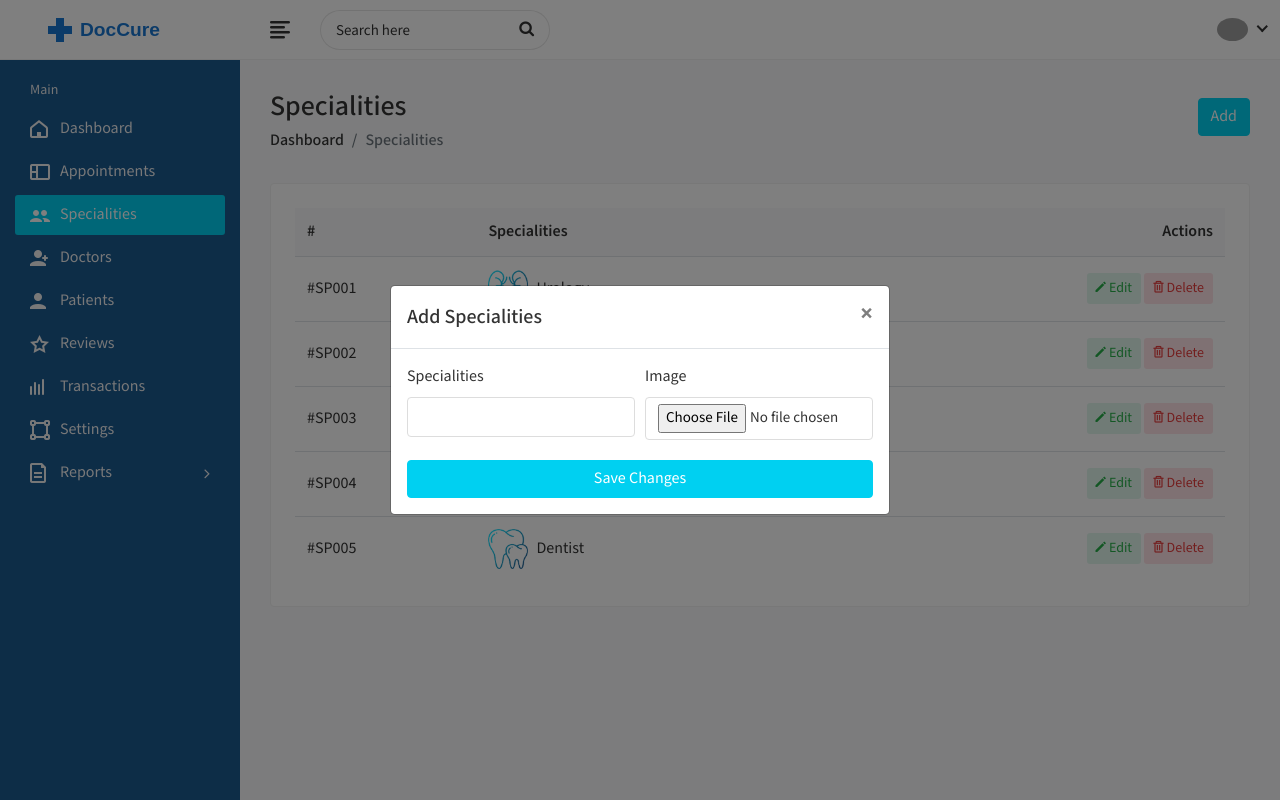
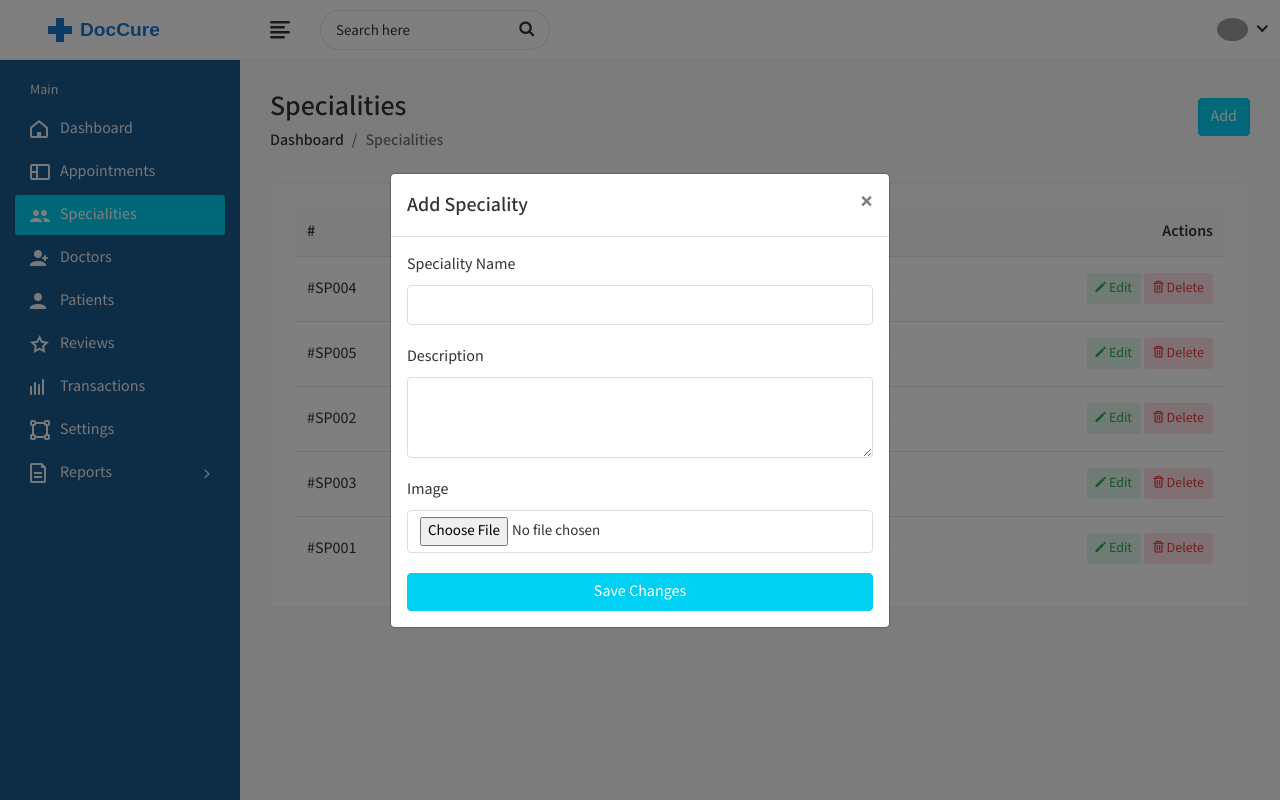
Before and after one commit to manjurulhoque/doccure, a Django app: page /admin/specialities/ in a window 1280 px wide, after a click on "Add". Run offline with Django 3.2, Linux system fonts and the light colour scheme; a user stored in the database is signed in; data comes from the database, SQL or seed files in the repository; both versions use the stored data as it was after the commit; some libraries are stand-ins or nearby versions; grey boxes are pictures that could not be loaded.

Commit message:
feat: add pagination template and update includes across admin views and CRUD for speciality

```diff
--- a/accounts/views/admin_views.py
+++ b/accounts/views/admin_views.py
@@ -3,10 +3,13 @@ from django.db.models import Count, Sum
 from accounts.decorators import AdminRequiredMixin
 from django.views.generic import ListView
 from datetime import date
+from django.contrib import messages
+from django.urls import reverse_lazy
+from django.views.generic.edit import CreateView, UpdateView, DeleteView
+from core.models import Speciality
 
 from accounts.models import User
 from bookings.models import Booking
-from core.models import Speciality
 
 
 class AdminDashboardView(AdminRequiredMixin, TemplateView):
@@ -142,4 +145,35 @@ class AdminSpecialitiesView(AdminRequiredMixin, ListView):
     paginate_by = 10
 
     def get_queryset(self):
-        return Speciality.objects.all()
+        return Speciality.objects.all().order_by('name')
+
+
+class SpecialityCreateView(AdminRequiredMixin, CreateView):
+    model = Speciality
+    fields = ['name', 'description', 'image']
+    template_name = "dashboard/specialities.html"
+    success_url = reverse_lazy('admin-specialities')
+
+    def form_valid(self, form):
+        messages.success(self.request, 'Speciality created successfully.')
+        return super().form_valid(form)
+
+
+class SpecialityUpdateView(AdminRequiredMixin, UpdateView):
+    model = Speciality
+    fields = ['name', 'description', 'image', 'is_active']
+    template_name = "dashboard/specialities.html"
+    success_url = reverse_lazy('admin-specialities')
+
+    def form_valid(self, form):
+        messages.success(self.request, 'Speciality updated successfully.')
+        return super().form_valid(form)
+
+
+class SpecialityDeleteView(AdminRequiredMixin, DeleteView):
+    model = Speciality
+    success_url = reverse_lazy('admin-specialities')
+
+    def delete(self, request, *args, **kwargs):
+        messages.success(request, 'Speciality deleted successfully.')
+        return super().delete(request, *args, **kwargs)
--- a/doccure/urls.py
+++ b/doccure/urls.py
@@ -10,6 +10,9 @@ from accounts.views.admin_views import (
     AdminDoctorsView,
     AdminAppointmentsView,
     AdminSpecialitiesView,
+    SpecialityCreateView,
+    SpecialityUpdateView,
+    SpecialityDeleteView,
 )
 
 admin.site.site_header = "Doccure Admin"
@@ -37,4 +40,8 @@ urlpatterns = [
             ],
         ),
     ),
+    path('admin/specialities/', AdminSpecialitiesView.as_view(), name='admin-specialities'),
+    path('admin/specialities/create/', SpecialityCreateView.as_view(), name='admin-speciality-create'),
+    path('admin/specialities/<int:pk>/update/', SpecialityUpdateView.as_view(), name='admin-speciality-update'),
+    path('admin/specialities/<int:pk>/delete/', SpecialityDeleteView.as_view(), name='admin-speciality-delete'),
 ] + static(settings.MEDIA_URL, document_root=settings.MEDIA_ROOT)
--- a/templates/dashboard/specialities.html
+++ b/templates/dashboard/specialities.html
@@ -5,30 +5,36 @@
 {% block content %}
 <!-- Add Modal -->
 <div class="modal fade" id="Add_Specialities_details" aria-hidden="true" role="dialog">
-    <div class="modal-dialog modal-dialog-centered" role="document" >
+    <div class="modal-dialog modal-dialog-centered" role="document">
         <div class="modal-content">
             <div class="modal-header">
-                <h5 class="modal-title">Add Specialities</h5>
+                <h5 class="modal-title">Add Speciality</h5>
                 <button type="button" class="close" data-dismiss="modal" aria-label="Close">
                     <span aria-hidden="true">&times;</span>
                 </button>
             </div>
             <div class="modal-body">
-                <form>
+                <form method="post" action="{% url 'admin-speciality-create' %}" enctype="multipart/form-data">
+                    {% csrf_token %}
                     <div class="row form-row">
-                        <div class="col-12 col-sm-6">
+                        <div class="col-12">
                             <div class="form-group">
-                                <label>Specialities</label>
-                                <input type="text" class="form-control">
+                                <label>Speciality Name</label>
+                                <input type="text" name="name" class="form-control" required>
                             </div>
                         </div>
-                        <div class="col-12 col-sm-6">
+                        <div class="col-12">
+                            <div class="form-group">
+                                <label>Description</label>
+                                <textarea name="description" class="form-control" rows="3"></textarea>
+                            </div>
+                        </div>
+                        <div class="col-12">
                             <div class="form-group">
                                 <label>Image</label>
-                                <input type="file"  class="form-control">
+                                <input type="file" name="image" class="form-control">
                             </div>
                         </div>
-
                     </div>
                     <button type="submit" class="btn btn-primary btn-block">Save Changes</button>
                 </form>
@@ -38,13 +44,83 @@
 </div>
 <!-- /ADD Modal -->
 
+<!-- Edit Modal -->
+<div class="modal fade" id="edit_specialities_details" aria-hidden="true" role="dialog">
+    <div class="modal-dialog modal-dialog-centered" role="document">
+        <div class="modal-content">
+            <div class="modal-header">
+                <h5 class="modal-title">Edit Speciality</h5>
+                <button type="button" class="close" data-dismiss="modal" aria-label="Close">
+                    <span aria-hidden="true">&times;</span>
+                </button>
+            </div>
+            <div class="modal-body">
+                <form id="edit-form" method="post" enctype="multipart/form-data">
+                    {% csrf_token %}
+                    <div class="row form-row">
+                        <div class="col-12">
+                            <div class="form-group">
+                                <label>Speciality Name</label>
+                                <input type="text" name="name" class="form-control edit-name" required>
+                            </div>
+                        </div>
+                        <div class="col-12">
+                            <div class="form-group">
+                                <label>Description</label>
+                                <textarea name="description" class="form-control edit-description" rows="3"></textarea>
+                            </div>
+                        </div>
+                        <div class="col-12">
+                            <div class="form-group">
+                                <label>Image</label>
+                                <input type="file" name="image" class="form-control">
+                                <small class="form-text text-muted">Leave empty to keep current image</small>
+                            </div>
+                        </div>
+                        <div class="col-12">
+                            <div class="form-group">
+                                <label class="custom-control custom-checkbox">
+                                    <input type="checkbox" name="is_active" class="custom-control-input edit-active">
+                                    <span class="custom-control-label">Active</span>
+                                </label>
+                            </div>
+                        </div>
+                    </div>
+                    <button type="submit" class="btn btn-primary btn-block">Save Changes</button>
+                </form>
+            </div>
+        </div>
+    </div>
+</div>
+<!-- /Edit Modal -->
+
+<!-- Delete Modal -->
+<div class="modal fade" id="delete_modal" aria-hidden="true" role="dialog">
+    <div class="modal-dialog modal-dialog-centered" role="document">
+        <div class="modal-content">
+            <div class="modal-body">
+                <div class="form-content p-2">
+                    <h4 class="modal-title">Delete</h4>
+                    <p class="mb-4">Are you sure you want to delete this speciality?</p>
+                    <form id="delete-form" method="post">
+                        {% csrf_token %}
+                        <button type="submit" class="btn btn-danger">Delete</button>
+                        <button type="button" class="btn btn-secondary" data-dismiss="modal">Cancel</button>
+                    </form>
+                </div>
+            </div>
+        </div>
+    </div>
+</div>
+<!-- /Delete Modal -->
+
 <!-- Page Header -->
 <div class="page-header">
     <div class="row">
         <div class="col-sm-7 col-auto">
             <h3 class="page-title">Specialities</h3>
             <ul class="breadcrumb">
-                <li class="breadcrumb-item"><a href="index.html">Dashboard</a></li>
+                <li class="breadcrumb-item"><a href="{% url 'admin-dashboard' %}">Dashboard</a></li>
                 <li class="breadcrumb-item active">Specialities</li>
             </ul>
         </div>
@@ -53,6 +129,7 @@
         </div>
     </div>
 </div>
+
 <div class="row">
     <div class="col-sm-12">
         <div class="card">
@@ -62,131 +139,89 @@
                         <thead>
                             <tr>
                                 <th>#</th>
-                                <th>Specialities</th>
+                                <th>Speciality</th>
+                                <th>Doctors</th>
+                                <th>Status</th>
                                 <th class="text-right">Actions</th>
                             </tr>
                         </thead>
                         <tbody>
+                            {% for speciality in specialities %}
                             <tr>
-                                <td>#SP001</td>
-
+                                <td>#SP{{ speciality.id|stringformat:"03d" }}</td>
                                 <td>
                                     <h2 class="table-avatar">
-                                        <a href="profile.html" class="avatar avatar-sm mr-2">
-                                            <img class="avatar-img" src="assets/img/specialities/specialities-01.png" alt="Speciality">
+                                        <a href="{{ speciality.get_absolute_url }}" class="avatar avatar-sm mr-2">
+                                            <img class="avatar-img" src="{{ speciality.image_url }}" alt="Speciality">
                                         </a>
-                                        <a href="profile.html">Urology</a>
+                                        <a href="{{ speciality.get_absolute_url }}">{{ speciality.name }}</a>
                                     </h2>
                                 </td>
-
+                                <td>
+                                    {% comment %} {{ speciality.doctor_count }} {% endcomment %}
+                                </td>
+                                <td>
+                                    <span class="badge badge-pill {% if speciality.is_active %}bg-success-light{% else %}bg-danger-light{% endif %}">
+                                        {{ speciality.is_active|yesno:"Active,Inactive" }}
+                                    </span>
+                                </td>
                                 <td class="text-right">
                                     <div class="actions">
-                                        <a class="btn btn-sm bg-success-light" data-toggle="modal" href="#edit_specialities_details">
+                                        <a class="btn btn-sm bg-success-light edit-speciality"
+                                           data-toggle="modal"
+                                           href="#edit_specialities_details"
+                                           data-id="{{ speciality.id }}"
+                                           data-name="{{ speciality.name }}"
+                                           data-description="{{ speciality.description }}"
+                                           data-active="{{ speciality.is_active|yesno:'true,false' }}">
                                             <i class="fe fe-pencil"></i> Edit
                                         </a>
-                                        <a  data-toggle="modal" href="#delete_modal" class="btn btn-sm bg-danger-light">
+                                        <a class="btn btn-sm bg-danger-light delete-speciality"
+                                           data-toggle="modal"
+                                           href="#delete_modal"
+                                           data-id="{{ speciality.id }}">
                                             <i class="fe fe-trash"></i> Delete
                                         </a>
                                     </div>
                                 </td>
                             </tr>
+                            {% empty %}
                             <tr>
-                                <td>#SP002</td>
-
-                                <td>
-                                    <h2 class="table-avatar">
-                                        <a href="profile.html" class="avatar avatar-sm mr-2">
-                                            <img class="avatar-img" src="assets/img/specialities/specialities-02.png" alt="Speciality">
-                                        </a>
-                                        <a href="profile.html">Neurology</a>
-                                    </h2>
-                                </td>
-
-                                <td class="text-right">
-                                    <div class="actions">
-                                        <a class="btn btn-sm bg-success-light" data-toggle="modal" href="#edit_specialities_details">
-                                            <i class="fe fe-pencil"></i> Edit
-                                        </a>
-                                        <a  data-toggle="modal" href="#delete_modal" class="btn btn-sm bg-danger-light">
-                                            <i class="fe fe-trash"></i> Delete
-                                        </a>
-                                    </div>
-                                </td>
+                                <td colspan="5" class="text-center">No specialities found</td>
                             </tr>
-                            <tr>
-                                <td>#SP003</td>
-
-                                <td>
-                                    <h2 class="table-avatar">
-                                        <a href="profile.html" class="avatar avatar-sm mr-2">
-                                            <img class="avatar-img" src="assets/img/specialities/specialities-03.png" alt="Speciality">
-                                        </a>
-                                        <a href="profile.html">Orthopedic</a>
-                                    </h2>
-                                </td>
-
-                                <td class="text-right">
-                                    <div class="actions">
-                                        <a class="btn btn-sm bg-success-light" data-toggle="modal" href="#edit_specialities_details">
-                                            <i class="fe fe-pencil"></i> Edit
-                                        </a>
-                                        <a  data-toggle="modal" href="#delete_modal" class="btn btn-sm bg-danger-light">
-                                            <i class="fe fe-trash"></i> Delete
-                                        </a>
-                                    </div>
-                                </td>
-                            </tr>
-                            <tr>
-                                <td>#SP004</td>
-
-                                <td>
-                                    <h2 class="table-avatar">
-                                        <a href="profile.html" class="avatar avatar-sm mr-2">
-                                            <img class="avatar-img" src="assets/img/specialities/specialities-04.png" alt="Speciality">
-                                        </a>
-                                        <a href="profile.html">Cardiologist</a>
-                                    </h2>
-                                </td>
-
-                                <td class="text-right">
-                                    <div class="actions">
-                                        <a class="btn btn-sm bg-success-light" data-toggle="modal" href="#edit_specialities_details">
-                                            <i class="fe fe-pencil"></i> Edit
-                                        </a>
-                                        <a  data-toggle="modal" href="#delete_modal" class="btn btn-sm bg-danger-light">
-                                            <i class="fe fe-trash"></i> Delete
-                                        </a>
-                                    </div>
-                                </td>
-                            </tr>
-                            <tr>
-                                <td>#SP005</td>
-
-                                <td>
-                                    <h2 class="table-avatar">
-                                        <a href="profile.html" class="avatar avatar-sm mr-2">
-                                            <img class="avatar-img" src="assets/img/specialities/specialities-05.png" alt="Speciality">
-                                        </a>
-                                        <a href="profile.html">Dentist</a>
-                                    </h2>
-                                </td>
-
-                                <td class="text-right">
-                                    <div class="actions">
-                                        <a class="btn btn-sm bg-success-light" data-toggle="modal" href="#edit_specialities_details">
-                                            <i class="fe fe-pencil"></i> Edit
-                                        </a>
-                                        <a class="btn btn-sm bg-danger-light" data-toggle="modal" href="#delete_modal">
-                                            <i class="fe fe-trash"></i> Delete
-                                        </a>
-                                    </div>
-                                </td>
-                            </tr>
+                            {% endfor %}
                         </tbody>
                     </table>
                 </div>
+
+                {% include "includes/pagination.html" %}
             </div>
         </div>
     </div>
 </div>
 {% endblock %}
+
+{% block extra_scripts %}
+<script>
+$(document).ready(function() {
+    // Edit Speciality
+    $('.edit-speciality').click(function() {
+        var id = $(this).data('id');
+        var name = $(this).data('name');
+        var description = $(this).data('description');
+        var active = $(this).data('active');
+
+        $('#edit_specialities_details .edit-name').val(name);
+        $('#edit_specialities_details .edit-description').val(description);
+        $('#edit_specialities_details .edit-active').prop('checked', active === 'true');
+        $('#edit-form').attr('action', "{% url 'admin-specialities' %}/" + id + "/update/");
+    });
+
+    // Delete Speciality
+    $('.delete-speciality').click(function() {
+        var id = $(this).data('id');
+        $('#delete-form').attr('action', "{% url 'admin-specialities' %}/" + id + "/delete/");
+    });
+});
+</script>
+{% endblock %}
--- /dev/null
+++ b/templates/includes/pagination.html
@@ -0,0 +1,44 @@
+{% if is_paginated %}
+<div class="row mt-4">
+    <div class="col-sm-12 col-md-5">
+        <div class="dataTables_info">
+            Showing {{ page_obj.start_index }} to {{ page_obj.end_index }} of {{ paginator.count }} entries
+        </div>
+    </div>
+    <div class="col-sm-12 col-md-7">
+        <div class="dataTables_paginate">
+            <ul class="pagination">
+                {% if page_obj.has_previous %}
+                    <li class="page-item">
+                        <a class="page-link" href="?page=1">&laquo; First</a>
+                    </li>
+                    <li class="page-item">
+                        <a class="page-link" href="?page={{ page_obj.previous_page_number }}">Previous</a>
+                    </li>
+                {% endif %}
+
+                {% for num in page_obj.paginator.page_range %}
+                    {% if page_obj.number == num %}
+                        <li class="page-item active">
+                            <span class="page-link">{{ num }}</span>
+                        </li>
+                    {% elif num > page_obj.number|add:'-3' and num < page_obj.number|add:'3' %}
+                        <li class="page-item">
+                            <a class="page-link" href="?page={{ num }}">{{ num }}</a>
+                        </li>
+                    {% endif %}
+                {% endfor %}
+
+                {% if page_obj.has_next %}
+                    <li class="page-item">
+                        <a class="page-link" href="?page={{ page_obj.next_page_number }}">Next</a>
+                    </li>
+                    <li class="page-item">
+                        <a class="page-link" href="?page={{ page_obj.paginator.num_pages }}">Last &raquo;</a>
+                    </li>
+                {% endif %}
+            </ul>
+        </div>
+    </div>
+</div>
+{% endif %}
```
Also changed, not shown: core/models.py (+28 -1 lines), templates/dashboard/doctors.html (+1 -44 lines), templates/dashboard/patients.html (+1 -44 lines), core/migrations/0002_alter_speciality_options_speciality_is_active_and_more.py (added), db.sqlite3, media/specialities/specialities-01.png (added), media/specialities/specialities-02.png (added), media/specialities/specialities-03.png (added), media/specialities/specialities-04.png (added), media/specialities/specialities-05.png (added).
